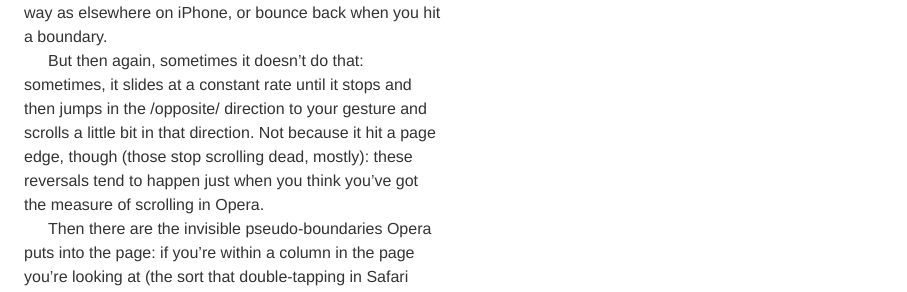
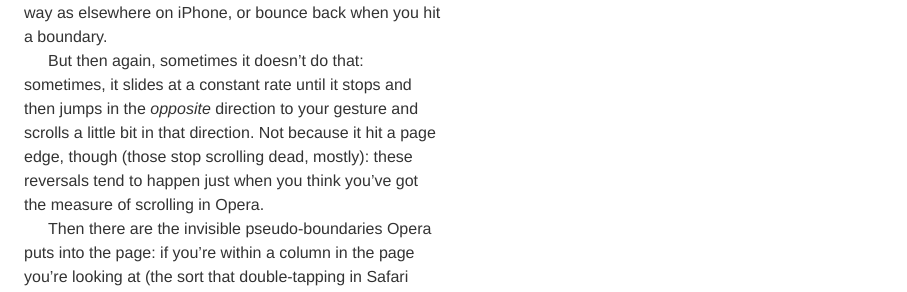
Before and after one commit to SteveMarshall/stevemarshall.github.io, a Jekyll site: the page built from _posts/2010-04-13-opera-mini-for-iphone.md, in a window 1280 px wide and 900 px high, scrolled down 588 px. Shown: the part 208-500 px from the top of the window, without its empty margins (0-907 px from the left). Built offline with Jekyll 4.4.1, drawn with Linux system fonts in a browser that asks for light colours; Markdown is read by kramdown in place of the engine named in the settings.

Commit message:
Fix failed attempt at emphasis

```diff
--- a/_posts/2010-04-13-opera-mini-for-iphone.md
+++ b/_posts/2010-04-13-opera-mini-for-iphone.md
@@ -39,7 +39,7 @@
 boundary.
 
 But then again, sometimes it doesn't do that: sometimes, it slides at a
-constant rate until it stops and then jumps in the /opposite/ direction
+constant rate until it stops and then jumps in the *opposite* direction
 to your gesture and scrolls a little bit in that direction. Not because
 it hit a page edge, though (those stop scrolling dead, mostly): these
 reversals tend to happen just when you think you've got the measure of
```
